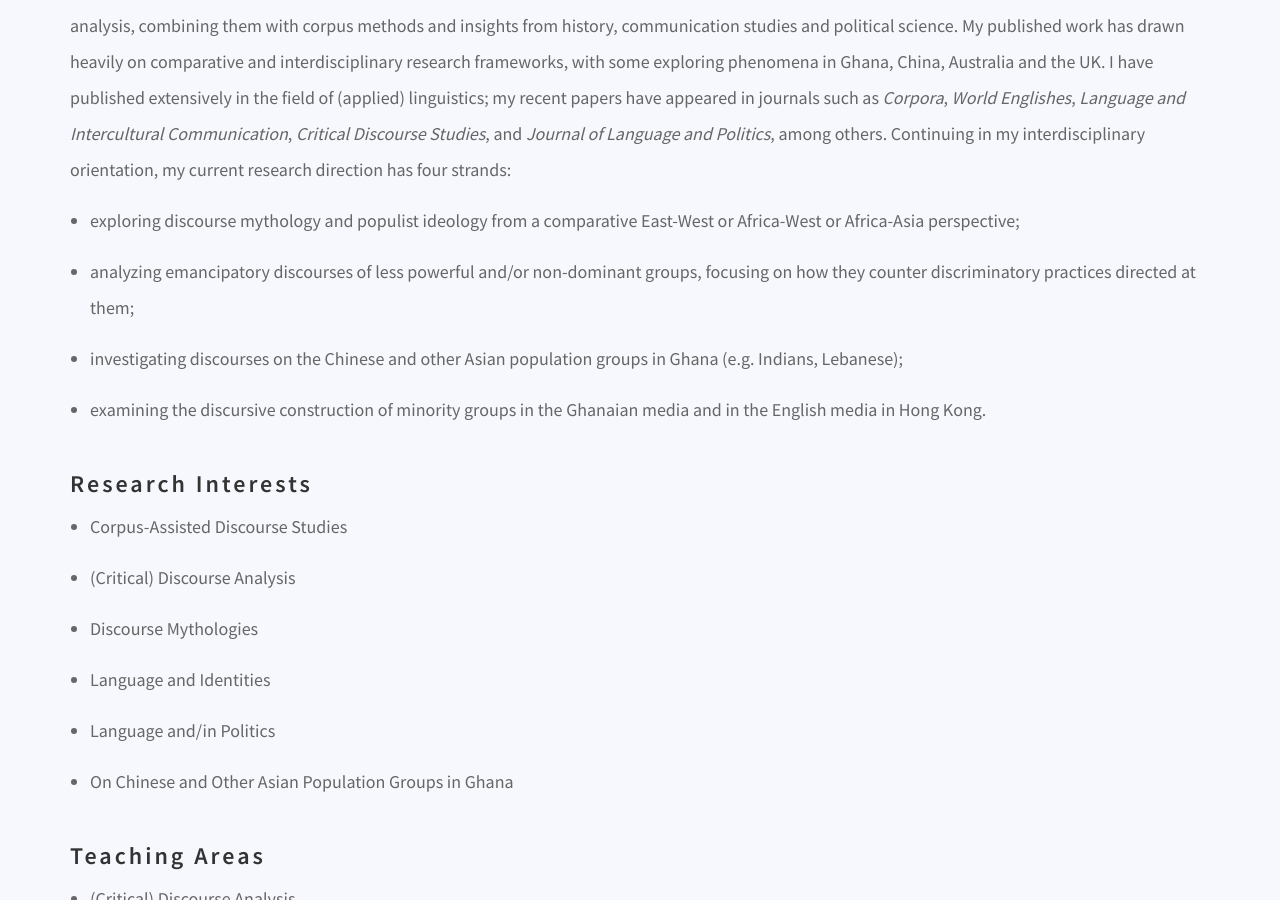
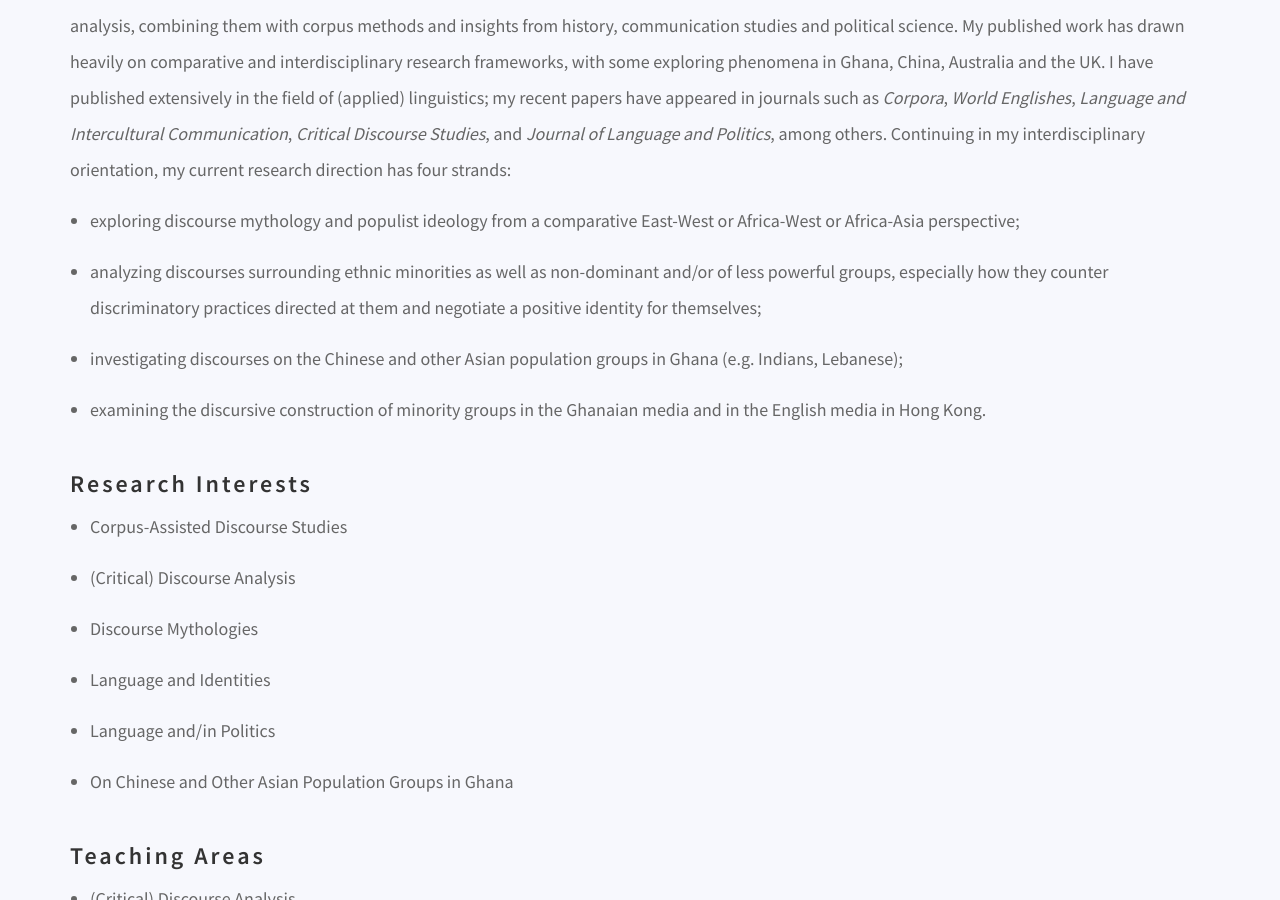
Before and after one commit to danielcornock/marknartey.com, a Jekyll site: the page built from index.md, in a window 1280 px wide and 900 px high, scrolled down 927 px. Built offline with Jekyll 4.4.1, drawn with Linux system fonts in a browser that asks for light colours; nearby versions of some CDN libraries; a script that is not in the unit is left out.

Commit message:
Update Pages “about”

```diff
--- a/index.md
+++ b/index.md
@@ -24,7 +24,7 @@ perspective.
 The main analytic and/or theoretical frameworks I adopt are discourse-historical analysis, critical metaphor analysis and discourse-mythological analysis, combining them with corpus methods and insights from history, communication studies and political science. My published work has drawn heavily on comparative and interdisciplinary research frameworks, with some exploring phenomena in Ghana, China, Australia and the UK. I have published extensively in the field of (applied) linguistics; my recent papers have appeared in journals such as *Corpora*, *World Englishes*, *Language and Intercultural Communication*, *Critical Discourse Studies*, and *Journal of Language and Politics*, among others. Continuing in my interdisciplinary orientation, my current research direction has four strands:
 
 * exploring discourse mythology and populist ideology from a comparative East-West or Africa-West or Africa-Asia perspective;
-* analyzing emancipatory discourses of less powerful and/or non-dominant groups, focusing on how they counter discriminatory practices directed at them;
+* analyzing discourses surrounding ethnic minorities as well as non-dominant and/or of less powerful groups, especially how they counter discriminatory practices directed at them and negotiate a positive identity for themselves;
 * investigating discourses on the Chinese and other Asian population groups in Ghana (e.g. Indians, Lebanese);
 * examining the discursive construction of minority groups in the Ghanaian media and in the English media in Hong Kong.
 
```
